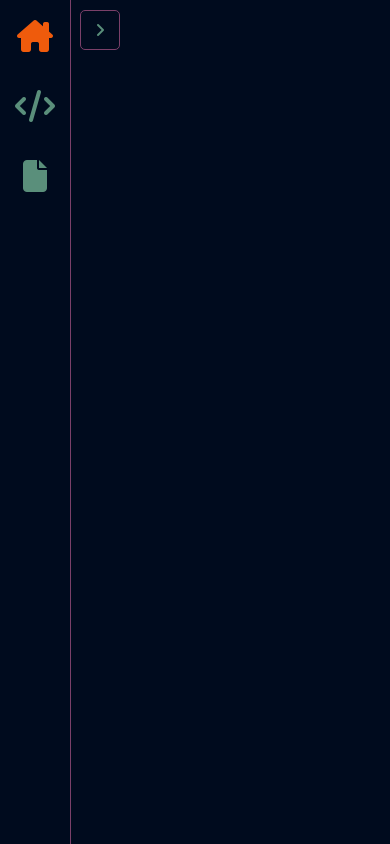
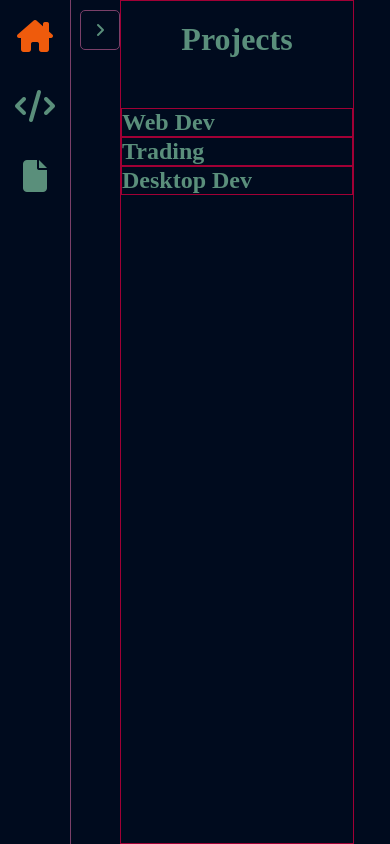
Before and after one commit to danielxhogan/portfolio22, a Next.js app: page /projects in a window 390 px wide. Built offline with nearby package versions, Linux system fonts and the light colour scheme.

Commit message:
add responsiveness to projects page

```diff
--- a/pages/projects.tsx
+++ b/pages/projects.tsx
@@ -12,6 +12,18 @@ export default function Projects() {
       </Head>
       <main className={styles['main']}>
         <SideNav />
+        <div className={styles['content']}>
+          <h1>Projects</h1>
+          <div className={styles['dev-section']}>
+            <h2>Web Dev</h2>
+          </div>
+          <div className={styles['dev-section']}>
+            <h2>Trading</h2>
+          </div>
+          <div className={styles['dev-section']}>
+            <h2>Desktop Dev</h2>
+          </div>
+        </div>
       </main>
     </>
   )
--- a/styles/Projects.module.css
+++ b/styles/Projects.module.css
@@ -0,0 +1,73 @@
+.main {
+  height: 100vh;
+}
+
+.content {
+  display: flex;
+  flex-direction: column;
+  align-items: center;
+  border: 1px solid var(--red);
+  height: 100%;
+  width: 70%;
+  margin: auto;
+  padding-top: 20px;
+}
+
+.content > h1 {
+  margin-bottom: 50px;
+}
+
+.dev-section {
+  border: 1px solid var(--red);
+  width: 100%;
+  max-width: 800px;
+}
+
+@media only screen and (max-width: 1800px) {
+  .content {
+    width: 75%;
+  }
+}
+
+@media only screen and (max-width: 1600px) {
+  .content {
+    width: 80%;
+  }
+}
+
+@media only screen and (max-width: 1300px) {
+  .content {
+    width: 80%;
+    margin-left: 120px;
+  }
+}
+
+@media only screen and (max-width: 1000px) {
+  .content {
+    width: 85%;
+  }
+}
+
+@media only screen and (max-width: 900px) {
+  .content {
+    width: 80%;
+  }
+}
+
+@media only screen and (max-width: 800px) {
+  .content {
+    width: 75%;
+  }
+}
+
+@media only screen and (max-width: 500px) {
+  .content {
+    width: 70%;
+  }
+}
+
+@media only screen and (max-width: 450px) {
+  .content {
+    width: 60%;
+  }
+}
```
